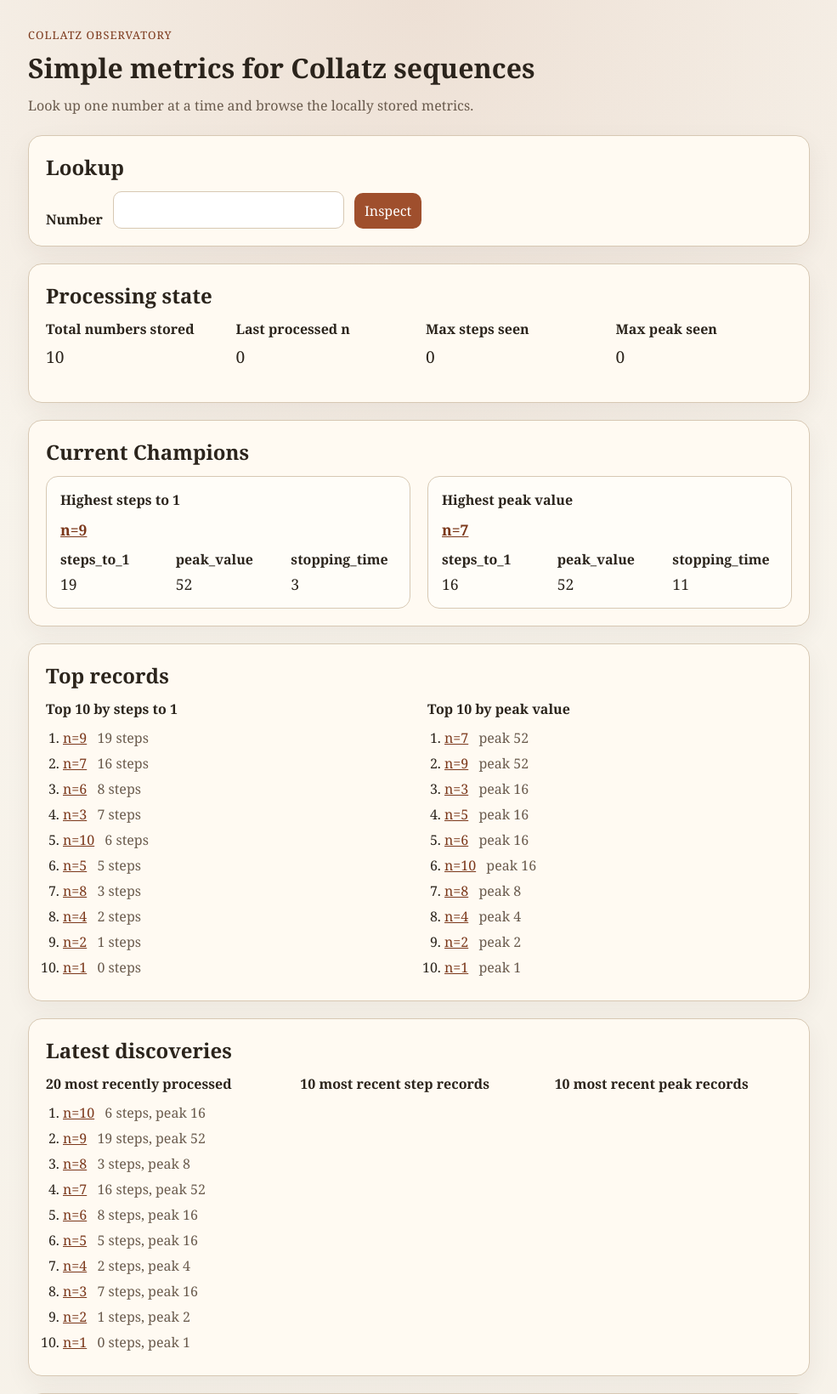
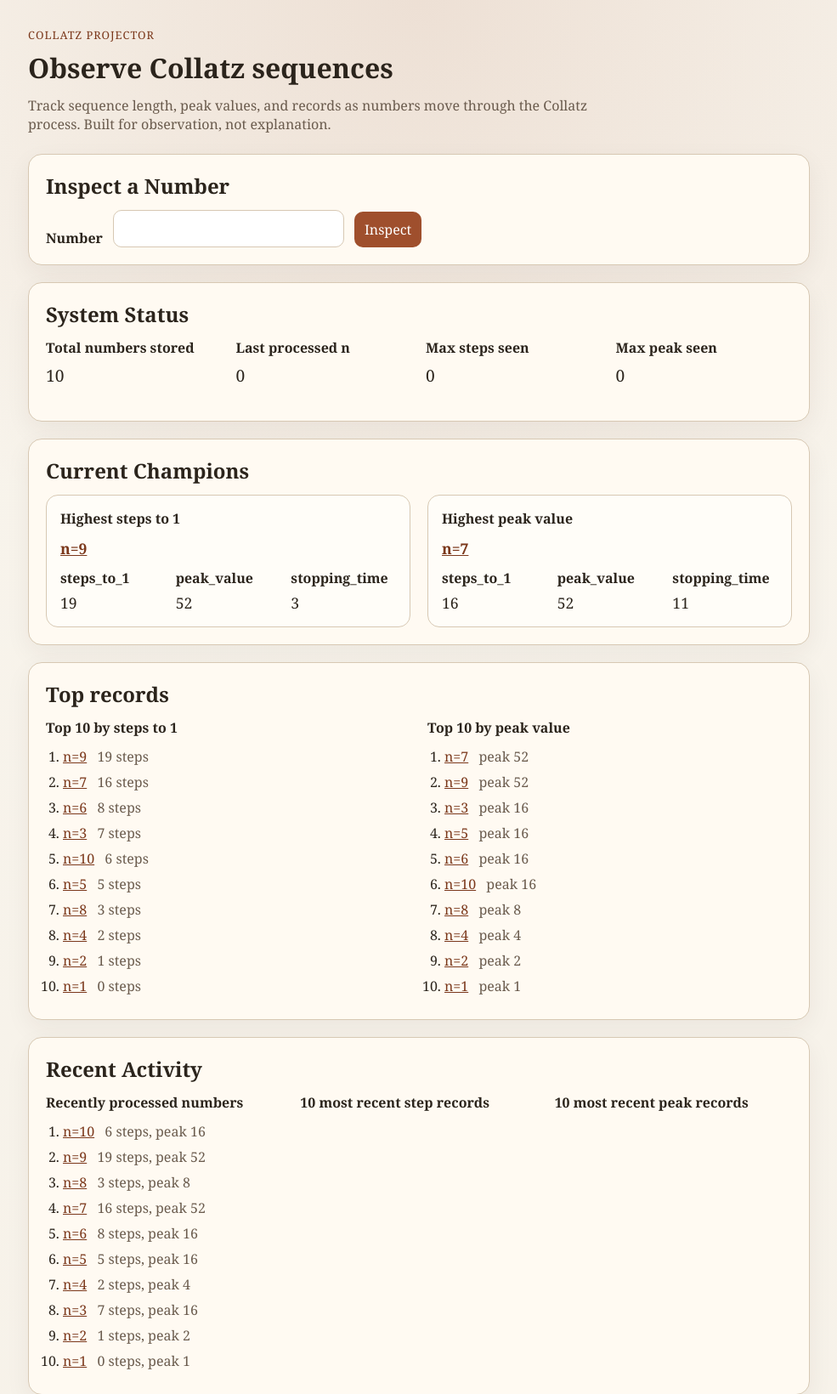
Before and after one commit to NERsicAtimoTENi/collatz-observatory, a FastAPI app: page / in a window 1280 px wide. Shown: the top 1640 px of the page at 85% size, without its empty margins (147-1132 px from the left). Run offline with FastAPI, Linux system fonts and the light colour scheme.

Commit message:
Add requirements.txt for Railway

```diff
--- a/app/templates/index.html
+++ b/app/templates/index.html
@@ -4,21 +4,21 @@
     <meta charset="UTF-8">
     <meta name="viewport" content="width=device-width, initial-scale=1.0">
     <meta http-equiv="refresh" content="10">
-    <title>Collatz Observatory</title>
+    <title>Collatz Projector</title>
     <link rel="stylesheet" href="/static/styles.css">
 </head>
 <body>
     <main class="page">
         <header class="hero">
-            <p class="eyebrow">Collatz Observatory</p>
-            <h1>Simple metrics for Collatz sequences</h1>
-            <p class="intro">
-                Look up one number at a time and browse the locally stored metrics.
-            </p>
+            <p class="eyebrow">Collatz Projector</p>
+            <h1>Observe Collatz sequences</h1>
+           <p class="intro">
+    Track sequence length, peak values, and records as numbers move through the Collatz process. Built for observation, not explanation.
+          </p>
         </header>
 
         <section class="panel">
-            <h2>Lookup</h2>
+            <h2>Inspect a Number</h2>
             <form class="lookup-form" data-detail-form>
                 <label for="lookup_n">Number</label>
                 <input id="lookup_n" type="number" min="1" name="lookup_n" required>
@@ -27,7 +27,7 @@
         </section>
 
         <section class="panel">
-            <h2>Processing state</h2>
+            <h2>System Status</h2>
             <dl class="metrics-grid">
                 <div><dt>Total numbers stored</dt><dd>{{ total_numbers_stored }}</dd></div>
                 <div><dt>Last processed n</dt><dd>{{ system_state.last_processed_n }}</dd></div>
@@ -97,10 +97,10 @@
         </section>
 
         <section class="panel">
-            <h2>Latest discoveries</h2>
+            <h2>Recent Activity</h2>
             <div class="leaderboard-grid">
                 <div>
-                    <h3>20 most recently processed</h3>
+                    <h3>Recently processed numbers</h3>
                     <ol class="leaderboard-list">
                         {% for number in latest_numbers %}
                         <li>
--- /dev/null
+++ b/requirements.txt
@@ -0,0 +1,3 @@
+fastapi
+uvicorn
+jinja2
```
Also changed, not shown: app/templates/detail.html (+11 -6 lines).
